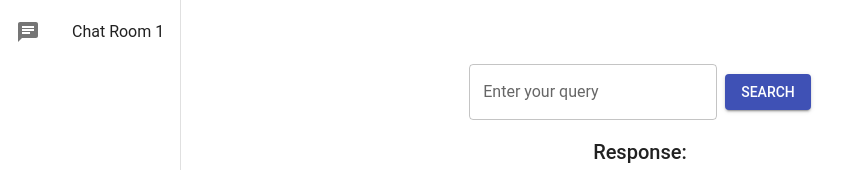
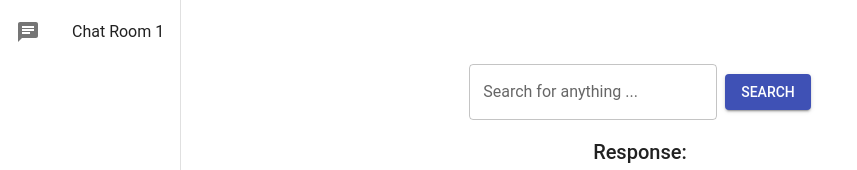
Before and after one commit to rguilmain/rag-app, a React (Vite) app in the folder frontend/: page / in a window 1280 px wide. Shown: the top 170 px of the page, without its empty margins (0-857 px from the left). Built offline with nearby package versions, Linux system fonts and the light colour scheme.

Commit message:
use axios instead of fetch to connect to backend

```diff
--- a/frontend/src/components/ChatWindow.tsx
+++ b/frontend/src/components/ChatWindow.tsx
@@ -1,4 +1,5 @@
 import React, { useState } from "react";
+import axios from "axios";
 import { Button, TextField, Typography, Box } from "@mui/material";
 
 const ChatWindow: React.FC = () => {
@@ -9,9 +10,10 @@ const ChatWindow: React.FC = () => {
     e.preventDefault();
 
     try {
-      const res = await fetch(`http://localhost:8000/search?q=${query}`);
-      const data = await res.text();
-      setResponse(data);
+      const response = await axios.get(
+        `http://localhost:8000/search?q=${query}`
+      );
+      setResponse(response.data.answer);
     } catch (error) {
       console.error("Error fetching data:", error);
     }
@@ -33,7 +35,7 @@ const ChatWindow: React.FC = () => {
       >
         <TextField
           sx={{ marginRight: 1 }}
-          label="Enter your query"
+          label="Search for anything ..."
           value={query}
           onChange={(e) => setQuery(e.target.value)}
         />
```
